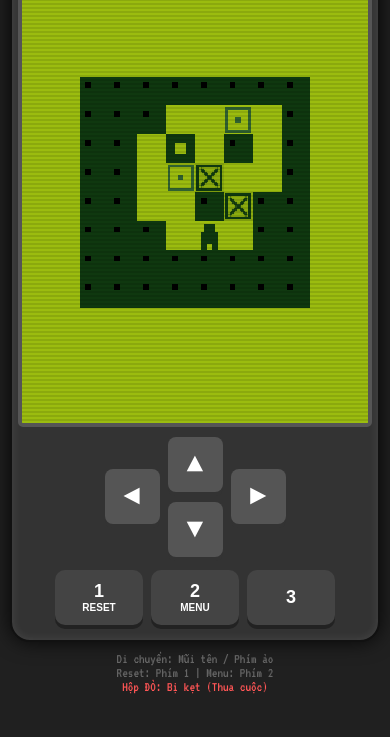
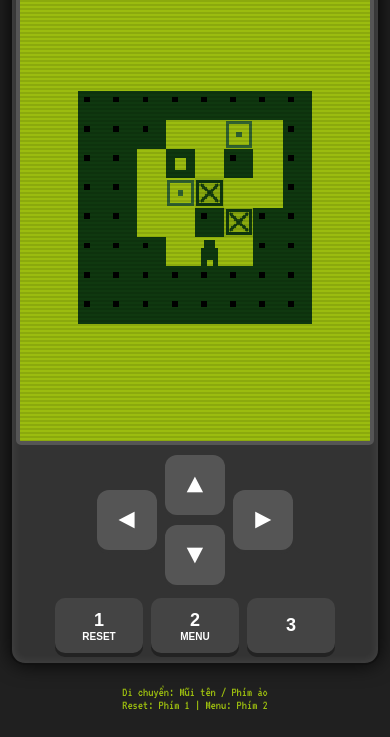
Before and after one commit to locabc/sokoban, a plain HTML site: page index.html in a window 390 px wide. Shown: the part 127-864 px from the top of the page. Drawn offline with Linux system fonts and the light colour scheme.

Commit message:
update UX

```diff
--- a/index.html
+++ b/index.html
@@ -6,6 +6,7 @@
     <title>Nokia Sokoban Mobile Optimized</title>
     <style>
         @import url('https://fonts.googleapis.com/css2?family=VT323&display=swap');
+        @media (min-width: 768px) { #phone-case { transform: scale(0.9) translateY(-30px); } }
 
         :root {
             --bg-color: #9bbc0f;
@@ -131,20 +132,21 @@
             margin-top: 15px;
             display: grid;
             grid-template-columns: repeat(3, 1fr);
-            gap: 12px; /* Tăng khoảng cách nút */
+            gap: 12px;
             width: 100%;
             max-width: 280px;
         }
 
         .key {
             background: #444; color: white; border: none; border-radius: 10px;
-            padding: 0; /* Xóa padding để canh giữa text dễ hơn */
-            font-family: sans-serif; font-size: 16px; font-weight: bold;
+            padding: 0;
+            font-family: sans-serif; font-size: 18px; font-weight: bold;
             box-shadow: 0 4px 0 #222; cursor: pointer; text-align: center;
-            height: 50px; /* Cao hơn để dễ bấm */
+            height: 55px; /* Tăng chiều cao */
             display: flex; flex-direction: column; justify-content: center; align-items: center;
-            touch-action: manipulation; /* Tối ưu cảm ứng */
+            touch-action: none; /* Quan trọng: Ngăn trình duyệt xử lý touch, giảm delay */
             -webkit-tap-highlight-color: transparent;
+            user-select: none;
         }
         .key:active { transform: translateY(4px); box-shadow: 0 0 0 #222; background: #333; }
 
@@ -155,19 +157,30 @@
         }
 
         .d-btn {
-            width: 60px; height: 50px; /* Nút điều hướng to hơn */
-            background: #555; border-radius: 8px;
-            color: white; font-size: 24px;
+            width: 65px; height: 60px; /* To hơn nữa cho dễ bấm */
+            background: #555; border-radius: 12px;
+            color: white; font-size: 28px;
             display: flex; justify-content: center;
             align-items: center;
             box-shadow: 0 4px 0 #333;
             cursor: pointer;
-            touch-action: manipulation;
+            touch-action: none; /* Quan trọng: Loại bỏ delay 300ms và scroll */
             -webkit-tap-highlight-color: transparent;
+            user-select: none;
         }
         .d-btn:active { transform: translateY(4px); box-shadow: none; background: #444; }
 
-        .instruction { margin-top: 10px; color: #666; font-size: 14px; text-align: center; max-width: 300px; }
+        .instruction {
+            position: absolute;
+            bottom: 5px;          /* cách đáy màn hình 20px */
+            left: 50%;
+            transform: translateX(-50%);
+            color: #9bbc0f;
+            font-size: 13px;
+            text-align: center;
+            white-space: nowrap;
+            z-index: 10;
+        }
         .scanlines {
             background: linear-gradient(to bottom, rgba(255,255,255,0) 50%, rgba(0,0,0,0.1) 50%);
             background-size: 100% 4px;
@@ -178,14 +191,15 @@
         /* Mobile Optimization Specifics */
         @media (max-width: 480px) {
             body {
-                padding: 10px 0;
-                justify-content: center; /* Canh giữa theo chiều dọc */
+                padding: 5px 0;
+                justify-content: center;
             }
 
             #phone-case {
-                padding: 15px 10px;
-                border-width: 2px; /* Giảm độ dày viền */
-                width: 98%;
+                padding: 10px 8px;
+                border-width: 2px;
+                width: 100%;
+                border-radius: 15px;
             }
 
             #nokia-logo {
@@ -193,7 +207,6 @@
                 margin-bottom: 5px;
             }
 
-            /* Thu nhỏ màn hình game một chút nếu điện thoại quá nhỏ */
             #screen-container {
                 width: 100%;
                 height: auto;
@@ -206,17 +219,14 @@
             }
 
             .d-btn {
-                width: 55px; /* Điều chỉnh cho vừa chiều ngang */
-                height: 55px; /* Tăng chiều cao để dễ bấm */
-                font-size: 28px;
+                width: 60px;
+                height: 60px; /* Nút vuông vức dễ bấm */
             }
 
             .key {
                 height: 55px;
-                font-size: 18px;
             }
 
-            /* Ẩn hướng dẫn nếu màn hình quá ngắn */
             @media (max-height: 650px) {
                 .instruction { display: none; }
             }
@@ -239,41 +249,40 @@
             </div>
             <div id="pause-menu">
                 <h2>MENU</h2>
-                <p onclick="togglePause()">QUAY LAI (2)</p>
-                <p onclick="resetLevel()">CHOI LAI (1)</p>
-                <div style="margin-top:10px; font-size: 16px;">Dung mui ten trai/phai<br>de chon man</div>
+                <!-- Sử dụng onpointerdown để thống nhất sự kiện -->
+                <p onpointerdown="togglePause()">Tiếp Tục (2)</p>
+                <p onpointerdown="resetLevel()">Chơi lại (1)</p>
+               <!-- <div style="margin-top:10px; font-size: 16px;">ùng mũi tên trái/phải<br>để chọn màn</div> -->
             </div>
         </div>
 
         <div id="keypad">
-            <!-- D-Pad Layout optimized for thumbs -->
+            <!-- D-Pad Area -->
+            <!-- SỬ DỤNG onpointerdown thay cho ontouchstart/mousedown để tránh bị nhận đôi sự kiện -->
             <div class="d-pad-area">
-                <div class="d-btn" onmousedown="handleInput('ArrowLeft')" ontouchstart="handleInput('ArrowLeft', event)">◄</div>
+                <div class="d-btn" onpointerdown="handleInput('ArrowLeft', event)">◄</div>
                 <div style="display:flex; flex-direction:column; gap:10px;">
-                    <div class="d-btn" onmousedown="handleInput('ArrowUp')" ontouchstart="handleInput('ArrowUp', event)">▲</div>
-                    <div class="d-btn" onmousedown="handleInput('ArrowDown')" ontouchstart="handleInput('ArrowDown', event)">▼</div>
+                    <div class="d-btn" onpointerdown="handleInput('ArrowUp', event)">▲</div>
+                    <div class="d-btn" onpointerdown="handleInput('ArrowDown', event)">▼</div>
                 </div>
-                <div class="d-btn" onmousedown="handleInput('ArrowRight')" ontouchstart="handleInput('ArrowRight', event)">►</div>
+                <div class="d-btn" onpointerdown="handleInput('ArrowRight', event)">►</div>
             </div>
 
             <!-- Action Keys -->
-            <button class="key" onmousedown="handleInput('1')" ontouchstart="handleInput('1', event)">1<br><span style="font-size:10px">RESET</span></button>
-            <button class="key" onmousedown="handleInput('2')" ontouchstart="handleInput('2', event)">2<br><span style="font-size:10px">MENU</span></button>
-            <button class="key" onmousedown="handleInput('3')" ontouchstart="handleInput('3', event)">3</button>
+            <button class="key" onpointerdown="handleInput('1', event)">1<br><span style="font-size:10px">RESET</span></button>
+            <button class="key" onpointerdown="handleInput('2', event)">2<br><span style="font-size:10px">MENU</span></button>
+            <button class="key" onpointerdown="handleInput('3', event)">3</button>
         </div>
     </div>
 
     <div class="instruction">
         Di chuyển: Mũi tên / Phím ảo<br>
         Reset: Phím 1 | Menu: Phím 2<br>
-        <span style="color: #ff5555;">Hộp ĐỎ: Bị kẹt (Thua cuộc)</span>
     </div>
 
 <script>
 /**
  * SOKOBAN CUSTOM LEVELS
- * Imported from user's level.txt
- * 30 Levels total
  */
 
 const levelsRaw = [
@@ -343,12 +352,17 @@ const TILE_SIZE = 20;
 const COLORS = {
     bg: '#9bbc0f', wall: '#0f380f', floor: '#9bbc0f',
     goal: '#306230', box: '#8bac0f', boxOnGoal: '#0f380f', player: '#0f380f',
-    boxDead: '#d32f2f' // Màu đỏ cho box chết
+    boxDead: '#d32f2f'
 };
 
 const audioCtx = new (window.AudioContext || window.webkitAudioContext)();
 function playTone(freq, type, duration) {
-    if (audioCtx.state === 'suspended') audioCtx.resume();
+    if (audioCtx.state === 'suspended') {
+        // Không gọi resume ở đây nữa để tránh delay input
+        // Resume sẽ được xử lý một lần duy nhất trong handleInput
+    }
+    // Chỉ phát âm thanh nếu context đã chạy
+    if (audioCtx.state === 'running') {
         const osc = audioCtx.createOscillator();
         const gain = audioCtx.createGain();
         osc.type = type; osc.frequency.value = freq;
@@ -357,6 +371,7 @@ function playTone(freq, type, duration) {
         osc.start();
         gain.gain.exponentialRampToValueAtTime(0.00001, audioCtx.currentTime + duration);
         setTimeout(() => osc.stop(), duration * 1000);
+    }
 }
 
 const SFX = {
@@ -370,14 +385,17 @@ const SFX = {
 
 let canvas, ctx, currentLevelIndex = 0, grid = [], player = { x: 0, y: 0 }, steps = 0, isPaused = false, isGameWon = false;
 
+// --- BIẾN MỚI ĐỂ XỬ LÝ INPUT ---
+let lastInputTime = 0;
+const INPUT_COOLDOWN = 100; // 100ms debounce (ngăn nhận lệnh kép)
+
 function init() {
     canvas = document.getElementById('gameCanvas');
     ctx = canvas.getContext('2d');
-    // Sử dụng key lưu trữ mới để tránh xung đột với map cũ
+
     const saved = localStorage.getItem('nokia_sokoban_custom_lvl');
     if (saved) {
         const parsed = parseInt(saved);
-        // Đảm bảo index nằm trong giới hạn của danh sách level mới
         if (parsed >= 0 && parsed < levelsRaw.length) {
             currentLevelIndex = parsed;
         } else {
@@ -385,10 +403,6 @@ function init() {
         }
     }
     loadLevel(currentLevelIndex);
-    // Handle resize for responsive canvas
-    window.addEventListener('resize', () => {
-        // Optional: re-center or adjust logic if needed
-    });
     render();
 }
 
@@ -429,16 +443,12 @@ function checkWin() {
     return true;
 }
 
-// --- Deadlock Detection Code (Logic mới) ---
 function isWall(x, y) {
-    // Kiểm tra xem tọa độ có phải tường không
-    if (y < 0 || y >= grid.length || x < 0 || x >= grid[y].length) return true; // Ngoài biên coi như tường
+    if (y < 0 || y >= grid.length || x < 0 || x >= grid[y].length) return true;
     return grid[y][x] === '#';
 }
 
 function isCornerDeadlock(x, y) {
-    // Hộp ($) đang ở (x,y). Nó không phải là đích (vì gọi hàm này cho $)
-
     const wU = isWall(x, y - 1);
     const wD = isWall(x, y + 1);
     const wL = isWall(x - 1, y);
@@ -451,7 +461,6 @@ function isCornerDeadlock(x, y) {
 
     return false;
 }
-// -------------------------------------------
 
 function move(dx, dy) {
     if(isPaused || isGameWon) return;
@@ -476,7 +485,7 @@ function move(dx, dy) {
 
     if(checkWin()) {
         isGameWon = true; SFX.win();
-        document.getElementById('msg-area').innerText = `HOAN THANH ${currentLevelIndex + 1}!`;
+        document.getElementById('msg-area').innerText = `HOAN THANH LEVEL ${currentLevelIndex + 1}!`;
         document.getElementById('msg-area').style.display = 'block';
         setTimeout(() => loadLevel(currentLevelIndex + 1), 2000);
     }
@@ -488,13 +497,26 @@ function togglePause() {
     document.getElementById('pause-menu').style.display = isPaused ? 'flex' : 'none';
 }
 
-// Xử lý input cho cả chuột và cảm ứng
+// --- HÀM XỬ LÝ INPUT ĐÃ TỐI ƯU ---
 function handleInput(k, e) {
     if (e) {
-        e.preventDefault(); // Ngăn hành động mặc định như click chuột lần 2, zoom
+        // Ngăn hành động mặc định (scroll, zoom, mouse emulation)
+        e.preventDefault();
+        e.stopPropagation();
     }
 
-    if(audioCtx.state === 'suspended') audioCtx.resume();
+    // 1. Kích hoạt âm thanh một lần duy nhất (User Interaction Requirement)
+    if(audioCtx.state === 'suspended') {
+        audioCtx.resume();
+    }
+
+    // 2. Kiểm tra Cooldown (Ngăn Double Click/Ghost Click)
+    const now = Date.now();
+    if (now - lastInputTime < INPUT_COOLDOWN) {
+        return; // Bỏ qua nếu ấn quá nhanh (dưới 100ms)
+    }
+    lastInputTime = now;
+
     if(k === '1') return resetLevel();
     if(k === '2') return togglePause();
 
@@ -510,6 +532,7 @@ function handleInput(k, e) {
     if(k==='ArrowRight') move(1,0);
 }
 
+// Keyboard Listener
 document.addEventListener('keydown', e => {
     if(["ArrowUp","ArrowDown","ArrowLeft","ArrowRight"].includes(e.code)) e.preventDefault();
     let k = e.code;
@@ -518,7 +541,6 @@ document.addEventListener('keydown', e => {
 });
 
 function drawTile(x, y, c, s=false) {
-    // Tự động tính toán lại scale nếu màn hình thay đổi
     let ox = Math.floor((canvas.width - grid[0].length * TILE_SIZE) / 2);
     let oy = Math.floor((canvas.height - grid.length * TILE_SIZE) / 2);
 
@@ -545,18 +567,13 @@ function render() {
                 drawTile(x, y, COLORS.goal, true);
                 ctx.fillStyle = COLORS.goal; ctx.fillRect(dx+8, dy+8, 4, 4);
             } else if(c === '$') {
-                // Kiểm tra xem hộp này có bị kẹt chết không
                 const dead = isCornerDeadlock(x, y);
                 const boxColor = dead ? COLORS.boxDead : COLORS.box;
-
                 drawTile(x, y, boxColor, false);
-
-                // Vẽ X hoặc viền
                 ctx.strokeStyle = COLORS.boxOnGoal; ctx.lineWidth = 2;
                 ctx.strokeRect(dx+2, dy+2, 16, 16);
                 ctx.beginPath(); ctx.moveTo(dx+4, dy+4); ctx.lineTo(dx+16, dy+16);
                 ctx.moveTo(dx+16, dy+4); ctx.lineTo(dx+4, dy+16); ctx.stroke();
-
             } else if(c === '*') {
                 drawTile(x, y, COLORS.boxOnGoal);
                 ctx.fillStyle = COLORS.bg; ctx.fillRect(dx+6, dy+6, 8, 8);
```
Lines whose indentation alone changed are shown as unchanged.
